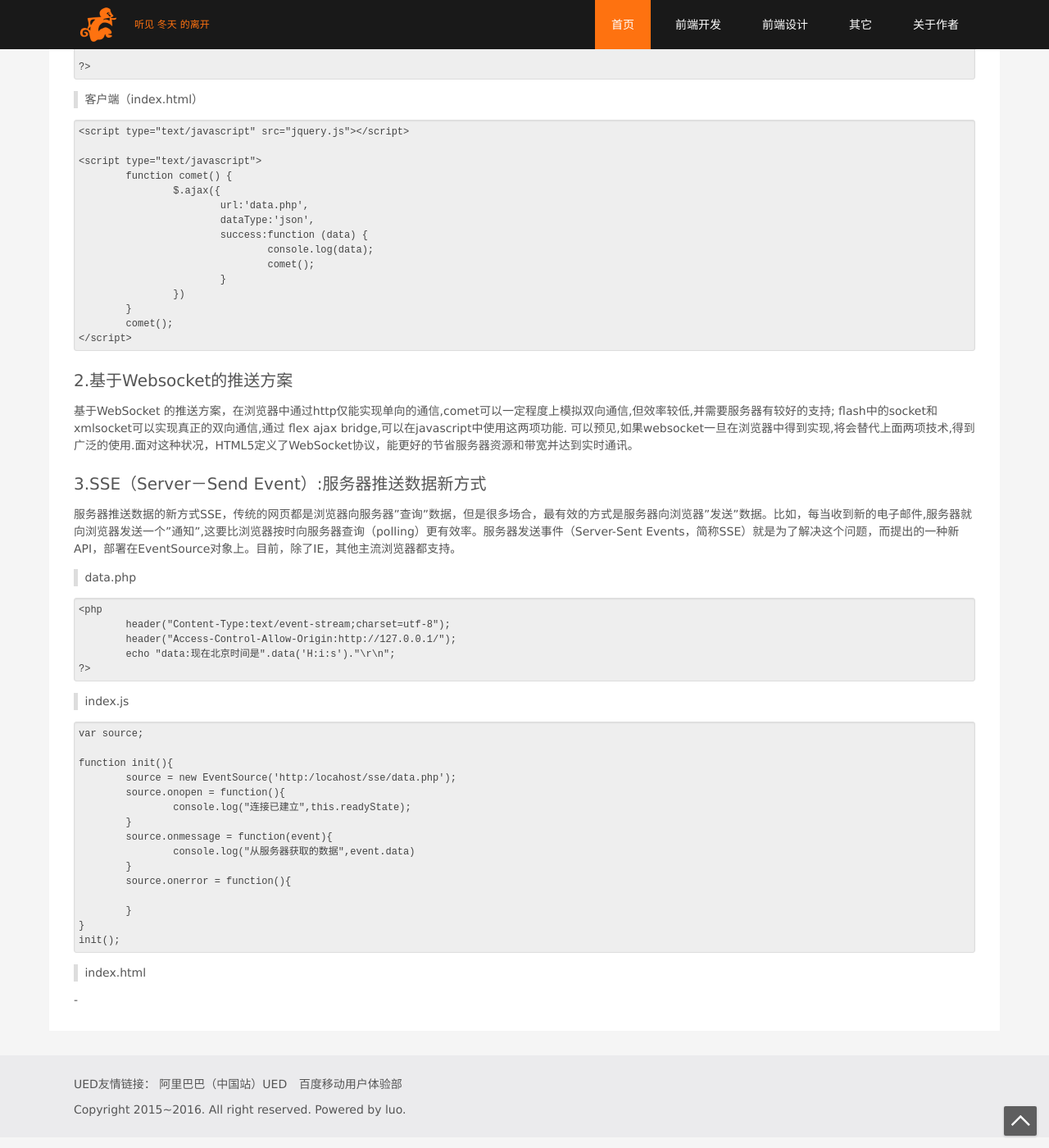
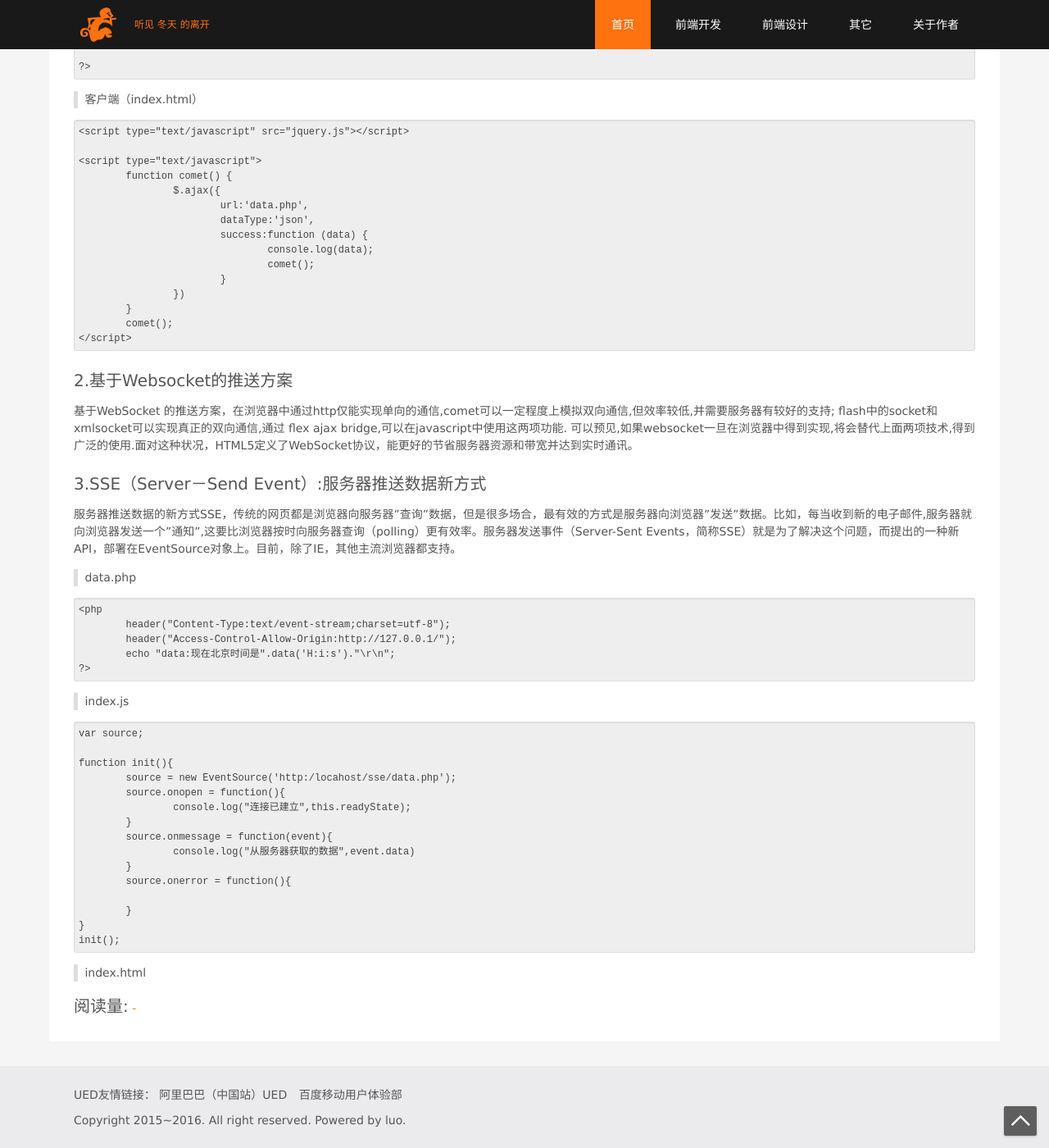
Before and after one commit to luozyiii/blog, a Jekyll site: the page built from _posts/2016-03-30-javascript数据推送.md, in a window 1280 px wide and 1400 px high, scrolled down 1713 px. Shown: the whole window at 82% size. Built offline with Jekyll 4.4.1, drawn with Linux system fonts in a browser that asks for light colours; nearby versions of some CDN libraries.

Commit message:
访问量

```diff
--- a/_layouts/detail.html
+++ b/_layouts/detail.html
@@ -18,7 +18,10 @@
 			<div class="content">
 				{{ content }}
 			</div>
-			<span data-hk-page="current"> - </span>
+			<div class="m-reading">
+				阅读量:<span class="number" data-hk-page="current"> - </span>
+			</div>
+
 		</section>
 		{% include footer.html %}
 
--- a/css/blog.css
+++ b/css/blog.css
@@ -248,6 +248,12 @@ div.m-detail {border:1px solid #e9e9e9;}
 .m-detail .align-center{display:block;text-align:center;}
 .m-detail .align-right{display:block;text-align:right;}
 
+.m-reading {
+	font-size: 20px;
+}
+.m-reading .number {
+	color: #fe7210;
+}
 /*返回顶部*/
 .go-top {
 	position: fixed;
```
Also changed, not shown: _posts/2016-03-30-javascript数据推送.md (+1 -1 lines).
